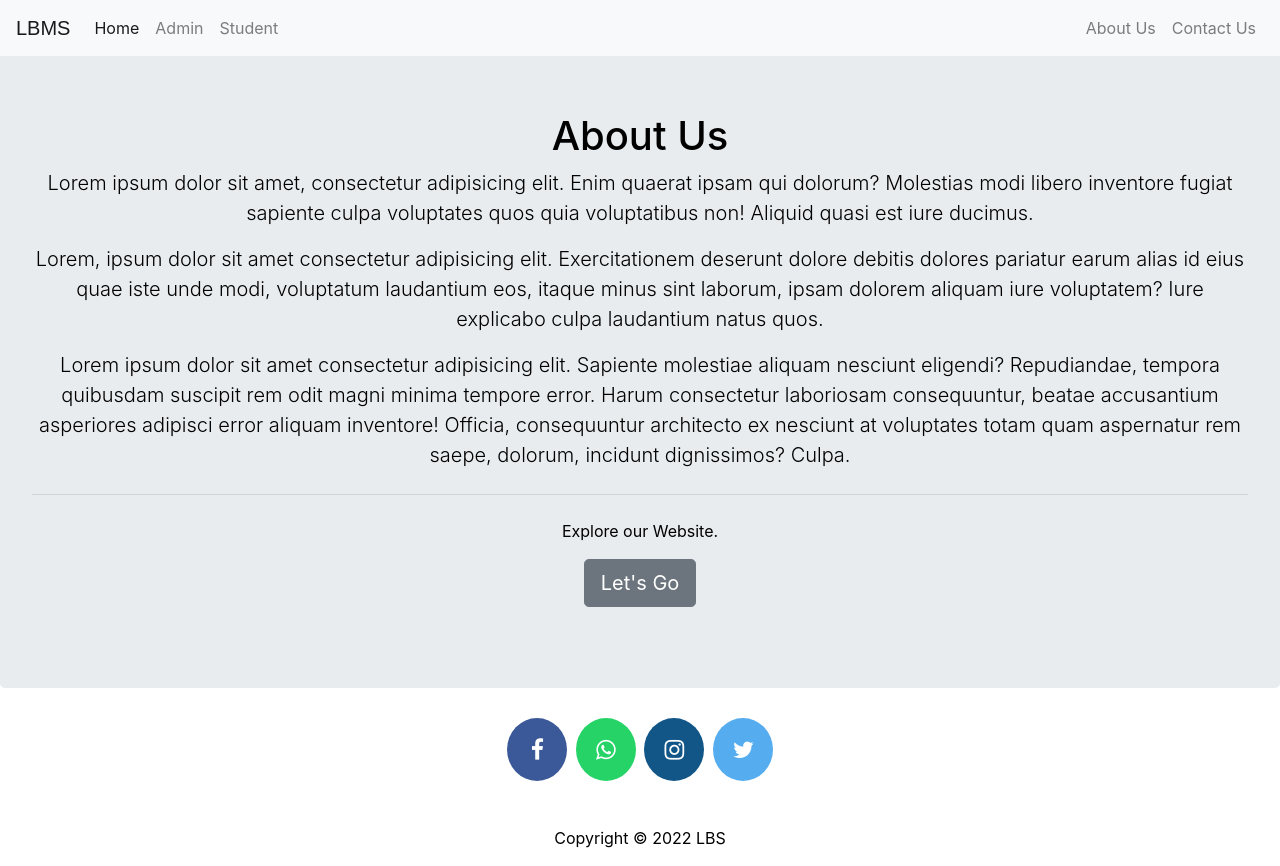
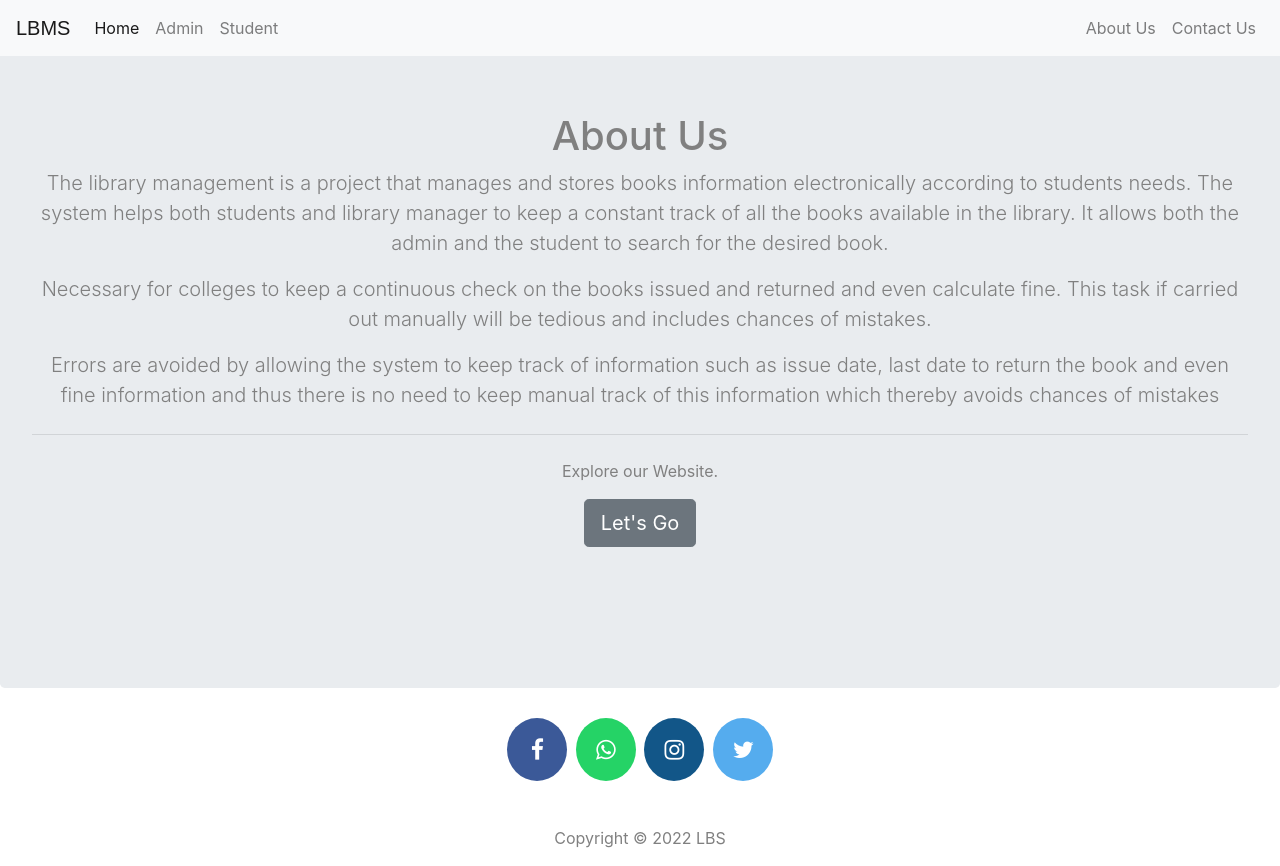
Before and after one commit to pimpalemahesh/Library-Management-System, a Django app: page /aboutus in a window 1280 px wide. Run offline with Django 3.2, Linux system fonts and the light colour scheme; some libraries are stand-ins or nearby versions.

Commit message:
added by vishal

```diff
--- a/templates/library/aboutus.html
+++ b/templates/library/aboutus.html
@@ -35,9 +35,9 @@
   <br><br>
   <div class="jumbotron">
     <center><h1>About Us</h1></center>
-    <p class="lead">Lorem ipsum dolor sit amet, consectetur adipisicing elit. Enim quaerat ipsam qui dolorum? Molestias modi libero inventore fugiat sapiente culpa voluptates quos quia voluptatibus non! Aliquid quasi est iure ducimus.</p>
-    <p class="lead">Lorem, ipsum dolor sit amet consectetur adipisicing elit. Exercitationem deserunt dolore debitis dolores pariatur earum alias id eius quae iste unde modi, voluptatum laudantium eos, itaque minus sint laborum, ipsam dolorem aliquam iure voluptatem? Iure explicabo culpa laudantium natus quos.</p>
-    <p class="lead">Lorem ipsum dolor sit amet consectetur adipisicing elit. Sapiente molestiae aliquam nesciunt eligendi? Repudiandae, tempora quibusdam suscipit rem odit magni minima tempore error. Harum consectetur laboriosam consequuntur, beatae accusantium asperiores adipisci error aliquam inventore! Officia, consequuntur architecto ex nesciunt at voluptates totam quam aspernatur rem saepe, dolorum, incidunt dignissimos? Culpa.</p>
+    <p class="lead">The library management is a project that manages and stores books information electronically according to students needs. The system helps both students and library manager to keep a constant track of all the books available in the library. It allows both the admin and the student to search for the desired book.</p>
+    <p class="lead">Necessary for colleges to keep a continuous check on the books issued and returned and even calculate fine. This task if carried out manually will be tedious and includes chances of mistakes.</p>
+    <p class="lead">Errors are avoided by allowing the system to keep track of information such as issue date, last date to return the book and even fine information and thus there is no need to keep manual track of this information which thereby avoids chances of mistakes</p>
     <hr class="my-4">
     <p>Explore our Website.</p>
     <p class="lead">
--- a/templates/library/adminsignup.html
+++ b/templates/library/adminsignup.html
@@ -15,7 +15,7 @@
 	<style type="text/css">
 		body {
 			color: white;
-			background-color: #000000;
+			background-color:grey;
 			font-family: 'Roboto', sans-serif;
 		}
 
--- a/templates/library/navbar.html
+++ b/templates/library/navbar.html
@@ -16,7 +16,8 @@
             margin: 0px;
             padding: 0px;
             box-sizing: border-box;
-            color: black;
+            color: grey;
+
         }
 
         .bs-example {
--- a/templates/library/studentsignup.html
+++ b/templates/library/studentsignup.html
@@ -12,8 +12,8 @@
   <title>Library Management System</title>
   <style type="text/css">
     body {
-      color: #ffffff;
-      background-color: #000000;
+      color: white;
+      background-color: grey;
       font-family: 'Roboto', sans-serif;
     }
 
```
Also changed, not shown: templates/library/studentafterlogin.html (+14 -6 lines), db.sqlite3.
